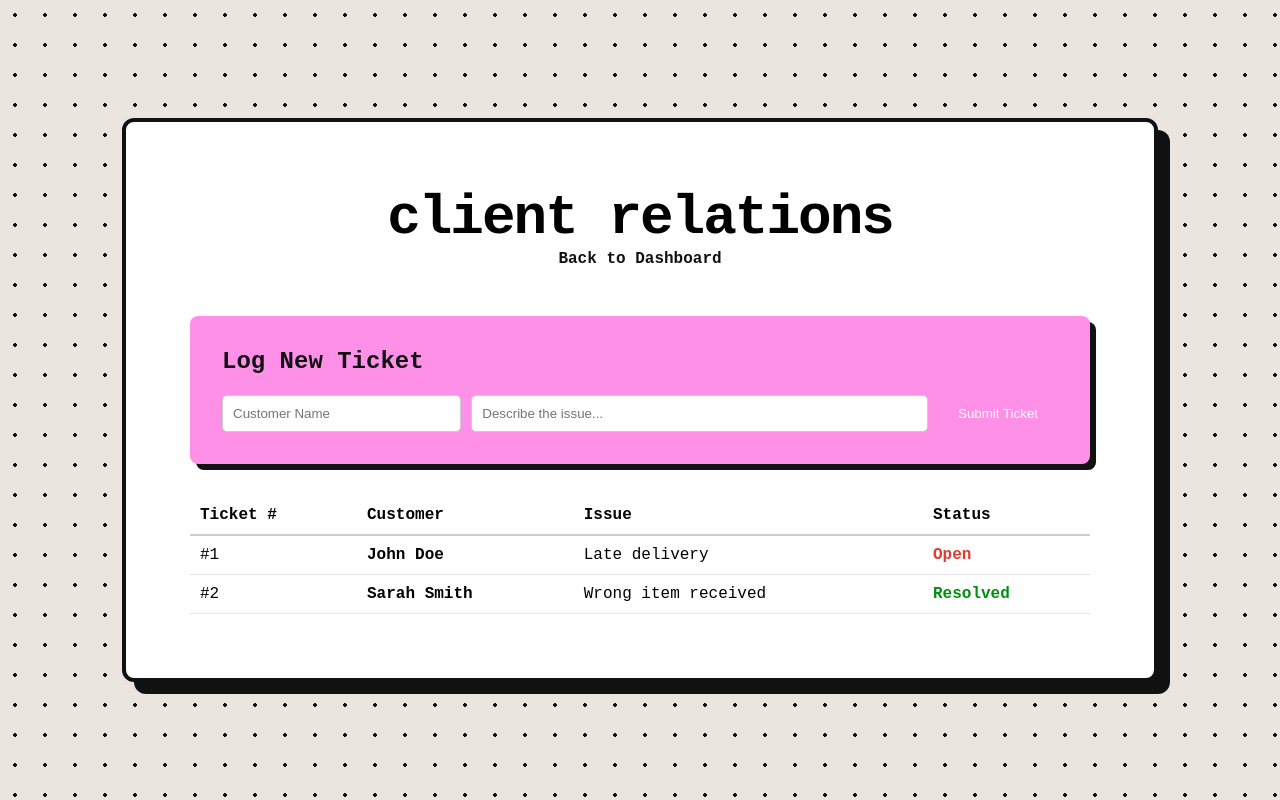
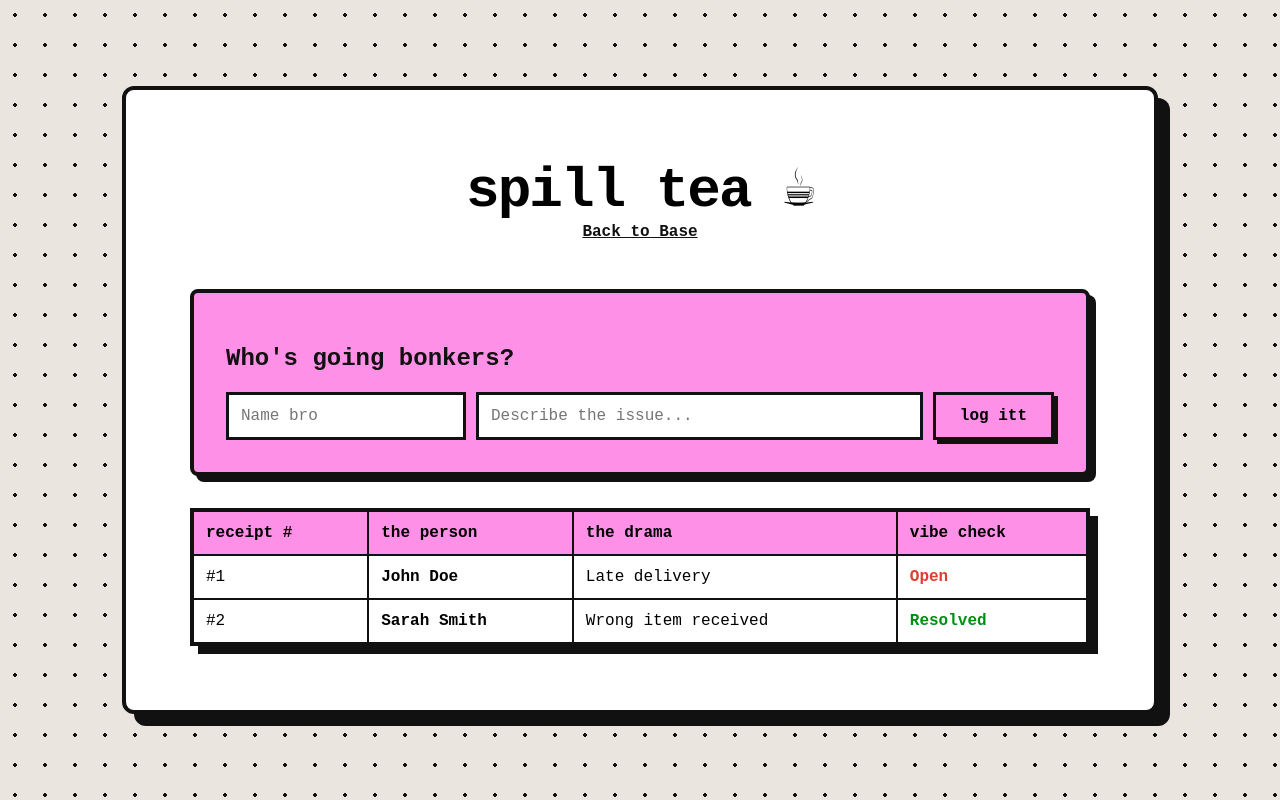
Before and after one commit to Poorvi230/Sm-Business-Manager, a Flask app: page /crm in a window 1280 px wide. Run offline with Flask 3, Linux system fonts and the light colour scheme.

Commit message:
worked on design and added stuff

```diff
--- a/app.py
+++ b/app.py
@@ -2,6 +2,12 @@ from flask import Flask, render_template, request, redirect, url_for, session
 
 app = Flask(__name__)
 app.secret_key = "super_secret_business_key"
+app.secret_key = "super_secret_key"
+inventory_db = [
+     {"id": 1, "name": "Office Chair", "quantity": 15, "price": 120.00},
+     {"id": 2, "name": "MacBook Pro", "quantity": 4, "price": 1500.00}
+]
+payroll_db = []
 
 def get_brand():
         industry = session.get('industry', 'default')
@@ -22,7 +28,27 @@ def home():
                 session['industry'] = new_industry
                 return redirect(url_for('home'))
 
-            return render_template('index.html', brand=get_brand())
+            vault_value = 0
+            for item in inventory_db:
+                 vault_value += item['price'] * item['quantity']
+
+            total_payroll = 0
+            for stub in payroll_db:
+                 total_payroll += stub['net_pay']
+
+            open_tickets = 0
+            for ticket in crm_db:
+                 if ticket['status'] == 'Open':
+                      open_tickets += 1
+
+            stats = {
+                 "vault_value": round(vault_value, 2),
+                 "payroll_total": round(total_payroll, 2),
+                 "open_tickets": open_tickets
+            }
+
+
+            return render_template('index.html', brand=get_brand(), stats=stats)
 
 
 crm_db = [
--- a/static/style.css
+++ b/static/style.css
@@ -35,6 +35,7 @@ header h1 {
 flex: 1;
 min-width: 220px;
 background: var(--card-color);
+border: 4px solid var(--border-color);
 border-radius: 8px;
 padding: 2rem; text-decoration: none;
 color: #111; text-align: center;
@@ -52,3 +53,42 @@ transition: all 0.1s ease;
 body.theme-coffee { --card-color: #D4A373; }
 body.theme-clothing { --card-color: #BDE0FE; }
 body.theme-tech { --card-color: #00FF41; }
+
+input {
+    padding: 12px; border: 3px solid var(--border-color);
+    border-radius: 0px; font-family: inherit;
+    font-size: 1rem;
+    outline: none; background: #fff;
+}
+input:focus {
+    background-color: var(--theme-bg);
+}
+button {
+    padding: 12px 24px;
+    background: var(--card-color);
+    border: 3px solid var(--border-color);
+    font-family: inherit; font-weight: 900;
+    font-size: 1rem;
+    box-shadow: 4px 4px 0px var(--border-color);
+    cursor: pointer;
+    text-transform: lowercase;
+    transition: all 0.1s ease;
+}
+button:active {
+transform: translate(4px, 4px);
+box-shadow: 0px 0px 0px var(--border-color);
+}
+table {
+    width: 100%; border-collapse: collapse;
+    margin-top: 2rem; background: #fff;
+    border: 4px solid var(--border-color);
+    box-shadow: 8px 8px 0px var(--border-color);
+}
+th, td {
+    padding: 12px;
+    border: 2px solid var(--border-color); text-align: left;
+}
+th {
+    background: var(--card-color);
+    text-transform: lowercase;
+}
--- a/templates/crm.html
+++ b/templates/crm.html
@@ -2,41 +2,43 @@
 <html lang="en">
     <head>
         <meta charset="UTF-8">
-        <title>CRM - Business Suite</title>
+        <title>Spill the Tea (CRM)</title>
         <link rel="stylesheet" href="{{ url_for('static', filename='style.css') }}">
     </head>
-    <body>
+    <body class="{{ brand.theme }}">
         <div class="glass-container">
+
             <header>
-                <h1>CLIENT RELATIONS</h1>
-                <a href="/" style="color: #111; text-decoration: none; font-weight: bold;">Back to Dashboard</a>
+                <h1>SPILL TEA ☕</h1>
+                <a href="/" style="color: #111; font-weight: bold;">Back to Base</a>
             </header>
-            <div class="glass-card" style="margin-bottom: 2rem; text-align: left;">
-                <h2 style="margin-top: 0;">Log New Ticket</h2>
+            <div class="glass-card" style="text-align: left;">
+                <h2>Who's going bonkers?</h2>
                 <form action="/crm" method="POST" style="display: flex; gap: 10px;">
-                    <input type="text" name="customer_name" placeholder="Customer Name" required style="padding: 10px; border-radius: 5px; border: 1px solid #ccc; flex: 1;">
-                    <input type="text" name="issue_desc" placeholder="Describe the issue..." required style="padding: 10px; border-radius: 5px; border: 1px solid #ccc; flex: 2;">
-                    <button type="submit" style="padding: 10px 20px; border-radius: 5px; border: none; background-color: var(--bauhaus-blue); color: white; cursor: pointer;">Submit Ticket</button>
+                    <input type="text" name="customer_name" placeholder="Name bro" required style="flex: 1;">
+                    <input type="text" name="issue_desc" placeholder="Describe the issue..." required style="flex: 2;">
+                    <button type="submit">log itt</button>
                 </form>
             </div>
-            <table style="width: 100%; text-align: left; border-collapse: collapse;">
-                <tr style="border-bottom: 2px solid rgba(0,0,0,0.2);">
-                    <th style="padding: 10px;">Ticket #</th>
-                    <th style="padding: 10px;">Customer</th>
-                    <th style="padding: 10px;">Issue</th>
-                    <th style="padding: 10px;">Status</th>
+            <table>
+               <tr>
+                <th>receipt #</th>
+                <th>the person</th>
+                <th>the drama</th>
+                <th>vibe check</th>
                </tr>
                {% for ticket in tickets %}
-                <tr style="border-bottom: 1px solid rgba(0,0,0,0.1);">
-                    <td style="padding: 10px;">#{{ ticket.id }}</td>
-                    <td style="padding: 10px; font-weight: bold">{{ ticket.customer }}</td>
-                    <td style="padding: 10px;">{{ ticket.issue }}</td>
-                   <td style="padding: 10px; font-weight: bold; color: {% if ticket.status == 'Open' %} #E03C31 {% else %} #008F11 {% endif %};">
+               <tr>
+                   <td>#{{ ticket.id }}</td>
+                    <td style="font-weight: bold">{{ ticket.customer }}</td>
+                    <td>{{ ticket.issue }}</td>
+                    <td style="font-weight: bold; color: {% if ticket.status == 'Open' %}#E03C31{% else %}#008F11{% endif %};">
                         {{ ticket.status }}
                     </td>
                </tr>
                {% endfor %}
             </table>
+
         </div>
 </body>
 </html>
```
Also changed, not shown: templates/index.html (+15 -0 lines), templates/inventory.html (+23 -21 lines), templates/payroll.html (+24 -23 lines). Lines whose indentation alone changed are shown as unchanged.
